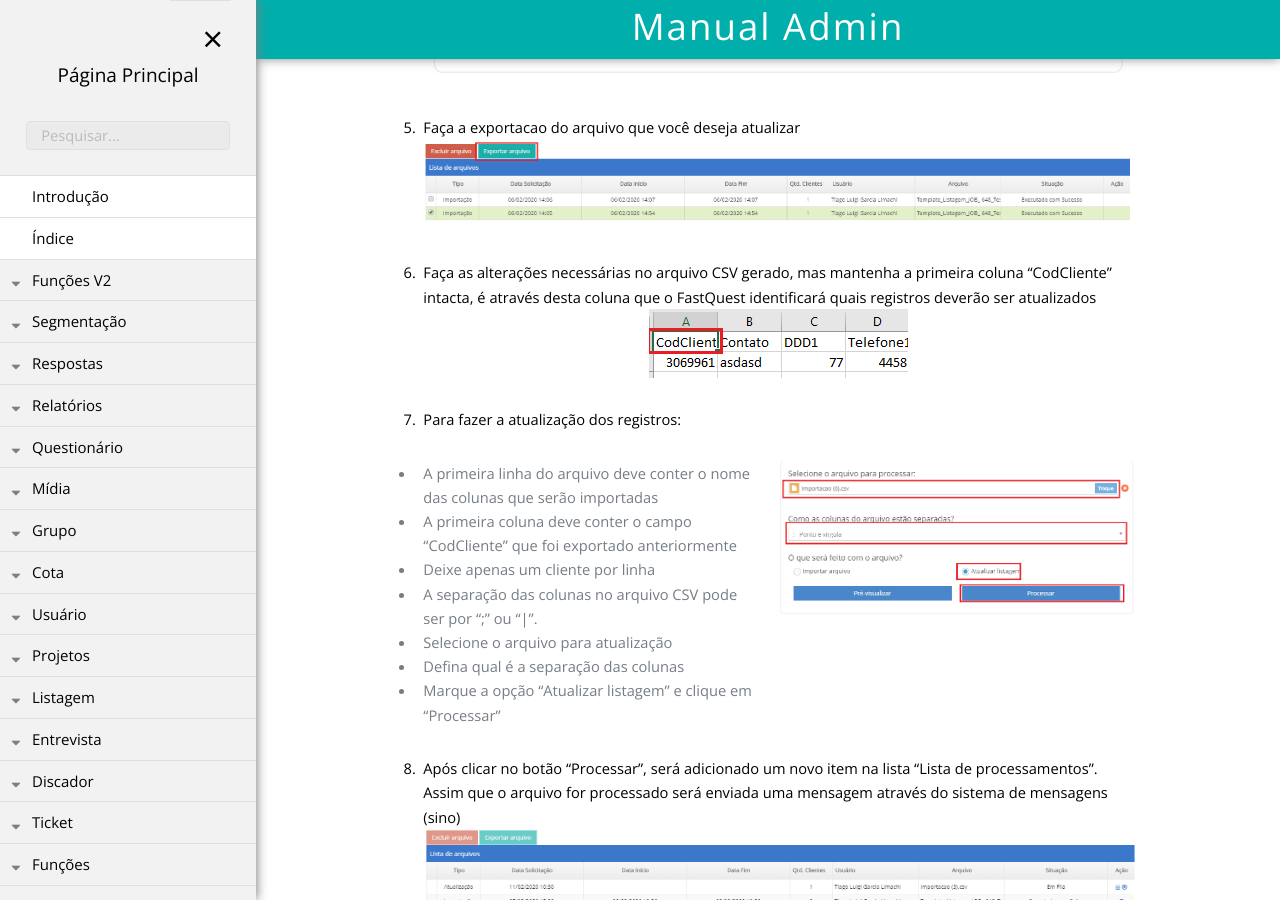
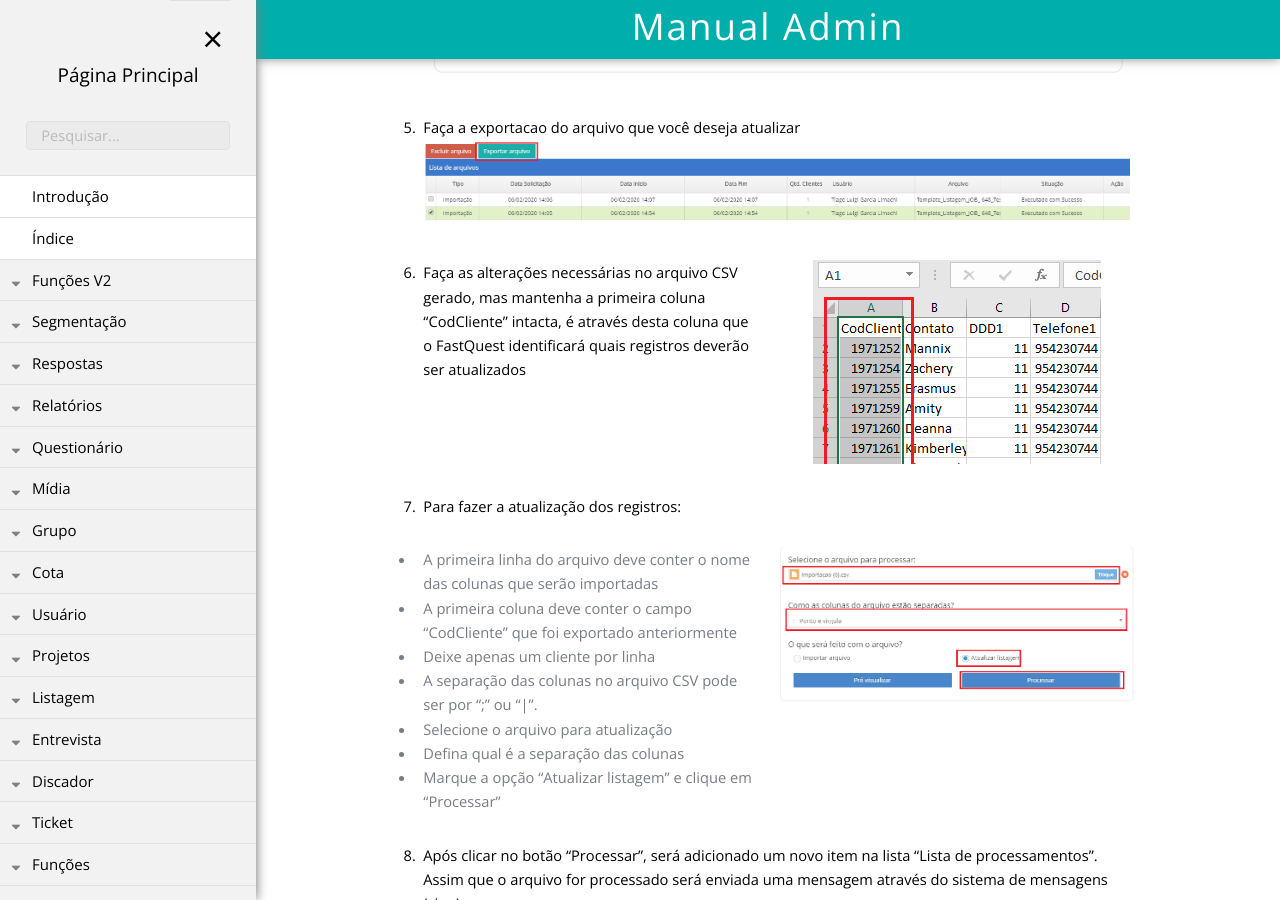
Before and after one commit to rogerio-figueiredo-hsr/hsrtechonline.github.io, a Jekyll site: the page built from _posts/2020-02-11-atualizar-listagem-novo.md, in a window 1280 px wide and 900 px high, scrolled down 752 px. Built offline with Jekyll 4.4.1, drawn with Linux system fonts in a browser that asks for light colours.

Commit message:
atulizar listagem

```diff
--- a/_posts/2020-02-11-atualizar-listagem-novo.md
+++ b/_posts/2020-02-11-atualizar-listagem-novo.md
@@ -29,9 +29,16 @@ pasta: "Listagem"
 5. Faça a exportacao do arquivo que você deseja atualizar
 ![Imagem de apoio 3]({{ "/assets/img/exportar-listagem-novo-01.png" | prepend: site.baseurl }})
 
+<div class="row" markdown="1">
+<div class="6u 12u$(small)" markdown="1">
 {:start="6"}
 6. Faça as alterações necessárias no arquivo CSV gerado, mas mantenha a primeira coluna "CodCliente" intacta, é através desta coluna que o FastQuest identificará quais registros deverão ser atualizados
+</div>
+
+<div class="6u 12u$(small)" markdown="1">
 ![Imagem de apoio 4]({{ "/assets/img/lista-atualizacao.png" | prepend: site.baseurl }})
+</div>
+</div>
 
 {:start="7"}
 7. Para fazer a atualização dos registros:
```
Also changed, not shown: assets/img/lista-atualizacao.png.
